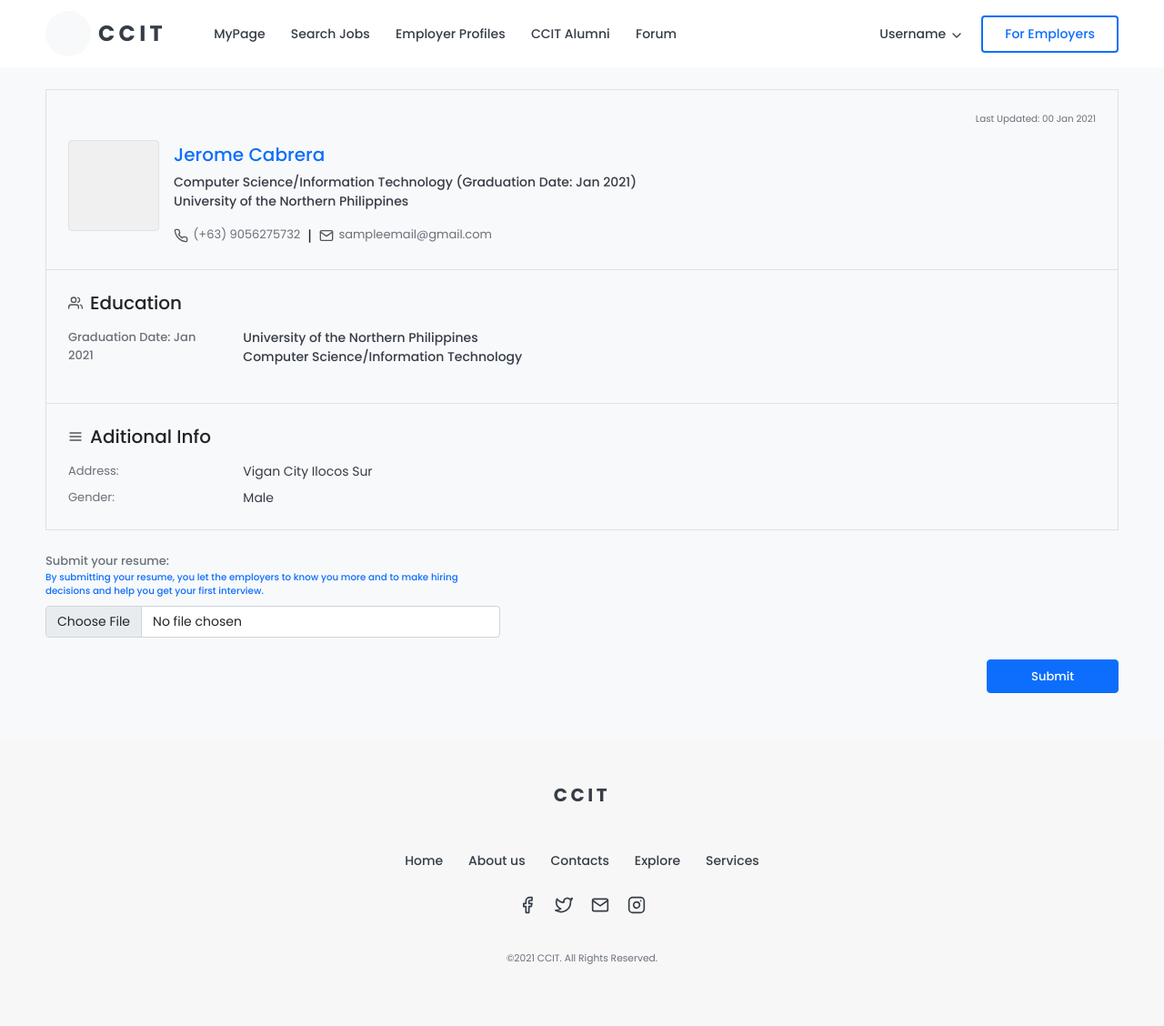
After one commit to jrome-09/PortalProject, a PHP site: page /Candidate/profile-preview.php in a window 1280 px wide. The commit adds this page. Shown: the whole page at 91% size. Run offline with PHP 8.4, Linux system fonts and the light colour scheme.

Commit message:
Modifying Profile Preview

```diff
--- /dev/null
+++ b/Candidate/Includes/preview.php
@@ -0,0 +1,95 @@
+<style>
+    @media screen and (max-width: 961px) {
+        #header-infoflex {
+            flex-direction: column;
+        }
+
+        #infoflex-text {
+            margin: 0 !important;
+            margin-top: 1.5rem !important;
+        }
+
+        .con-con {
+            flex-direction: column;
+        }
+
+        .separator {
+            display: none !important;
+        }
+    }
+</style>
+<div class="border">
+    <div class="border-bottom p-4">
+        <div class="text-end">
+            <p class="font-super--small color-light">Last Updated: 00 Jan 2021</p>
+        </div>
+        <div class="d-flex" id="header-infoflex">
+            <div class="border background-thicker-light image-container rounded" style="height: 100px; width: 100px; min-width: 100px;">
+
+            </div>
+            <div class="mt-1 ms-3" id="infoflex-text">
+                <h5 class="text-primary">Jerome Cabrera</h5>
+                <p class="fontsize-14 m-0 font-500 color-black">Computer Science/Information Technology (Graduation Date: Jan 2021)</p>
+                <p class="fontsize-14 font-500 color-black">University of the Northern Philippines</p>
+                <div class="d-flex con-con">
+                    <div class="mb-0 color-light fontsize-13 d-inline-block">
+                        <span data-feather="phone"></span>
+                        (+63) 9056275732
+                    </div>
+                    <p class="mx-2 d-inline-block mb-0 separator">|</p>
+                    <div class="mb-0 color-light fontsize-13 d-inline-block">
+                        <span data-feather="mail"></span>
+                        sampleemail@gmail.com
+                    </div>
+                </div>
+
+            </div>
+        </div>
+    </div>
+    <div class="p-4 border-bottom">
+        <div class="d-flex mb-3 align-items-center">
+            <span data-feather="users" class="me-2"></span>
+            <h5 class="font-500 mb-0">Education</h5>
+        </div>
+
+        <div class="row">
+            <div class="col-md-2">
+                <p class="m-0 color-light fontsize-13 font-500">Graduation Date: Jan 2021</p>
+            </div>
+            <div class="col-md-10">
+                <p class="fontsize-14 color-black font-500 m-0">University of the Northern Philippines</p>
+                <p class="fontsize-14 color-black font-500">Computer Science/Information Technology</p>
+            </div>
+        </div>
+    </div>
+    <div class="p-4">
+        <div class="d-flex mb-3 align-items-center">
+            <span data-feather="menu" class="me-2"></span>
+            <h5 class="font-500 mb-0">Aditional Info</h5>
+        </div>
+        <div class="row mb-2">
+            <div class="col-lg-2">
+                <p class="color-light fontsize-13 mb-0">Address:</p>
+            </div>
+            <div class="col-lg-10">
+                <p class="color-black fontsize-14 mb-0">Vigan City Ilocos Sur</p>
+            </div>
+        </div>
+        <div class="row">
+            <div class="col-lg-2">
+                <p class="color-light fontsize-13 mb-0">Gender:</p>
+            </div>
+            <div class="col-lg-10">
+                <p class="color-black fontsize-14 mb-0">Male</p>
+            </div>
+        </div>
+    </div>
+</div>
+<div class="d-flex flex-column my-4" style="max-width: 500px;">
+    <p class="fontsize-13 color-light font-500 mb-0">Submit your resume:</p>
+    <p class="font-super--small text-primary mb-2 font-500"> By submitting your resume, you let the employers to know you more and to make hiring decisions and help you get your first interview. </p>
+    <input type="file" class="form-control fontsize-14" >
+</div>
+<div class="text-end">
+    <a href="#" type="button" class="btn btn-primary fontsize-13 font-500 px-5 py-2">Submit</a>
+</div>
--- /dev/null
+++ b/Candidate/profile-preview.php
@@ -0,0 +1,38 @@
+
+<?php
+require "../html/head.html";
+?>
+
+<body>
+	<div id="spinner-wrapper" class="d-flex justify-content-center align-items-center">
+		<div class="spinner-border text-primary" role="status">
+			<span class="visually-hidden">Loading...</span>
+		</div>
+	</div>
+	<link rel="stylesheet" href="../Candidate/candidate.css">
+	<?php
+	require "../html/script.html";
+	require "../Candidate/candidate-navigation.php"
+	?>
+	<main>
+		<div class="bg-light pt-5">
+			<div class="max-width-container">
+				<?php
+                    require "Includes/preview.php";
+                ?>
+			</div>
+		</div>
+	</main>
+	<?php
+	require "../html/footer.html";
+	?>
+	<script src="../javascript/functions.js"></script>
+	<script src="../javascript/scroll.js"></script>
+	<script src="../javascript/onclick.js"></script>
+	<script>
+		loadPage();
+		feather.replace();
+	</script>
+</body>
+
+</html>
--- a/css/style.css
+++ b/css/style.css
@@ -166,3 +166,10 @@ input[type=number] {
 .bt-visible-primary-4{
     border-top: 4px solid #0d6efd !important;
 }
+
+@media screen and (max-width: 961px){
+    .max-width-container{
+        padding-left: 20px;
+        padding-right: 20px;
+    }
+}
```
